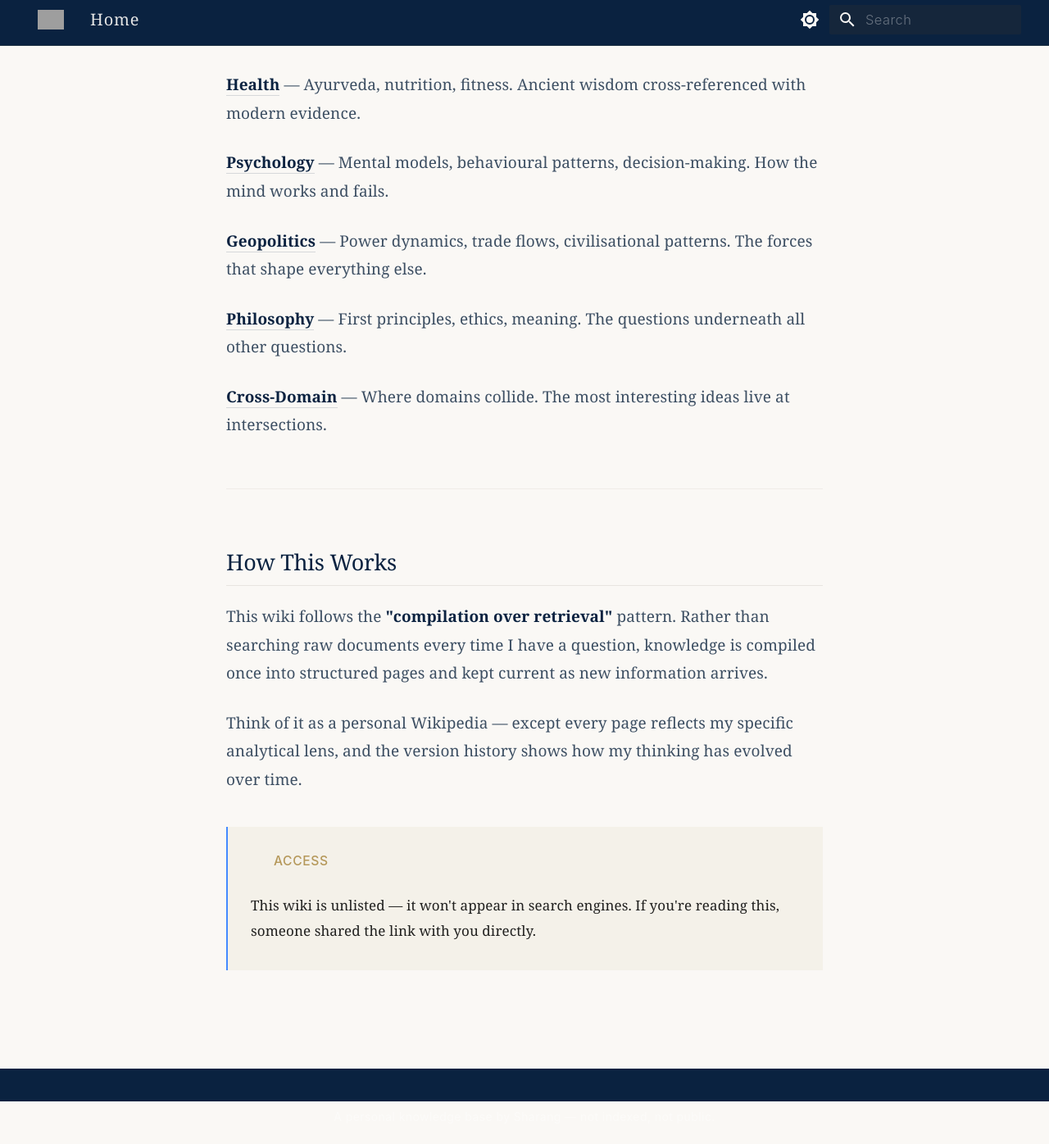
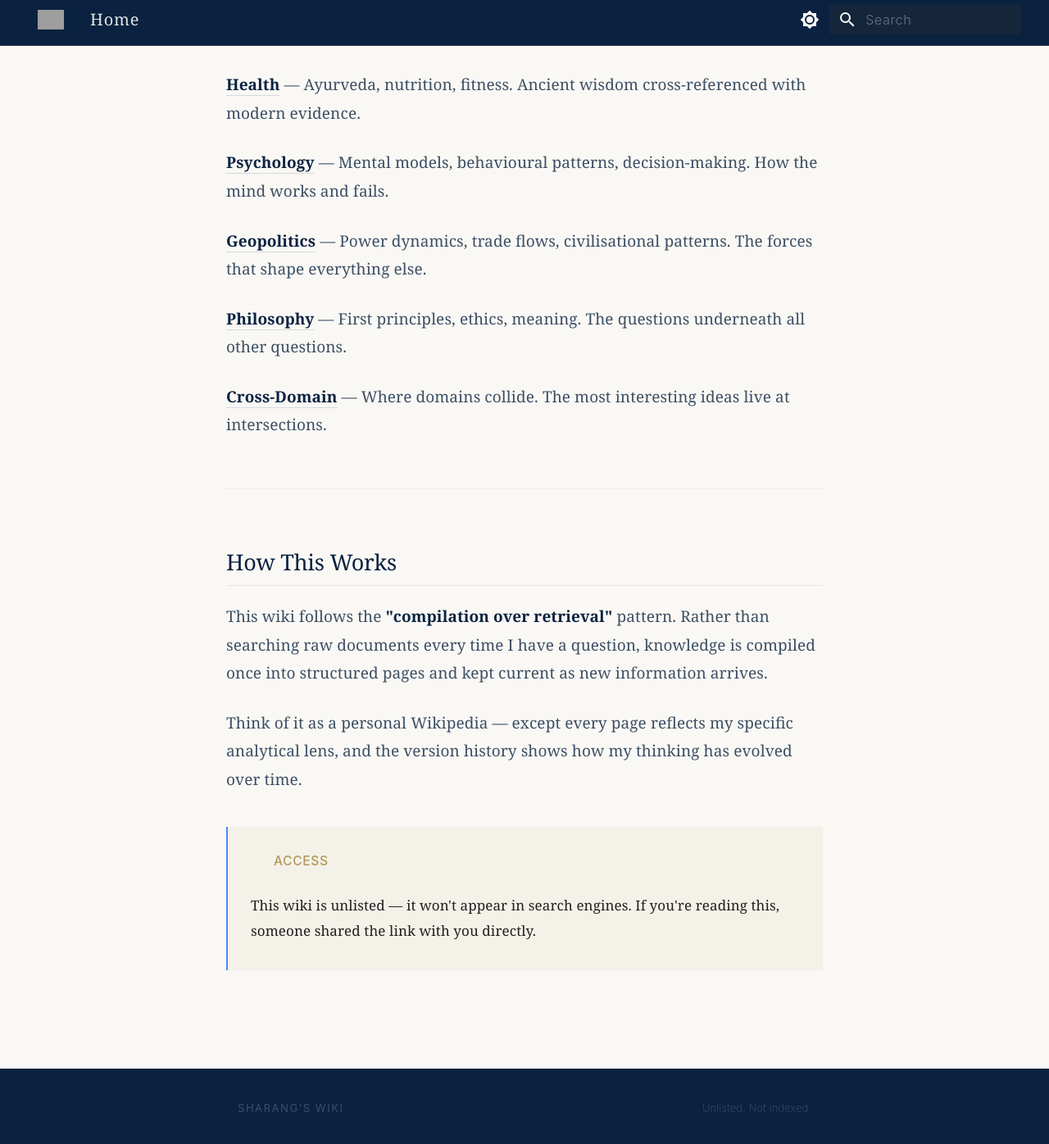
Before and after one commit to sharangshah/wiki, an MkDocs documentation site: the page built from docs/index.md, in a window 1280 px wide and 1400 px high, scrolled down 2278 px. Shown: the top 1396 px of the window at 82% size. Built offline with MkDocs 1.6.1 and Material for MkDocs 9.7.7, drawn with Linux system fonts in a browser that asks for light colours; grey boxes are pictures that could not be loaded.

Commit message:
Simplify footer to minimal branded design

```diff
--- a/overrides/main.html
+++ b/overrides/main.html
@@ -9,21 +9,10 @@
 {% endblock %}
 
 {% block footer %}
-  {{ super() }}
-  <style>
-    .md-footer-meta__inner {
-      display: flex;
-      justify-content: center;
-      padding: 0.6rem;
-    }
-    .md-footer-copyright {
-      font-family: 'Inter', Arial, sans-serif;
-      font-size: 0.7rem;
-      color: rgba(255, 255, 255, 0.45);
-      letter-spacing: 0.03em;
-    }
-  </style>
-  <div class="md-footer-copyright" style="text-align:center; padding: 0.5rem 0 1rem;">
-    A personal knowledge base by Sharang — not indexed, not public.
-  </div>
+  <footer class="md-footer" style="background:#0A2240;">
+    <div style="max-width:760px; margin:0 auto; padding:2rem 1.5rem; display:flex; justify-content:space-between; align-items:center;">
+      <span style="font-family:'Inter',sans-serif; font-size:0.65rem; font-weight:400; letter-spacing:0.12em; text-transform:uppercase; color:rgba(255,255,255,0.2);">Sharang’s Wiki</span>
+      <span style="font-family:'Inter',sans-serif; font-size:0.65rem; font-weight:300; color:rgba(255,255,255,0.15);">Unlisted. Not indexed.</span>
+    </div>
+  </footer>
 {% endblock %}
```
